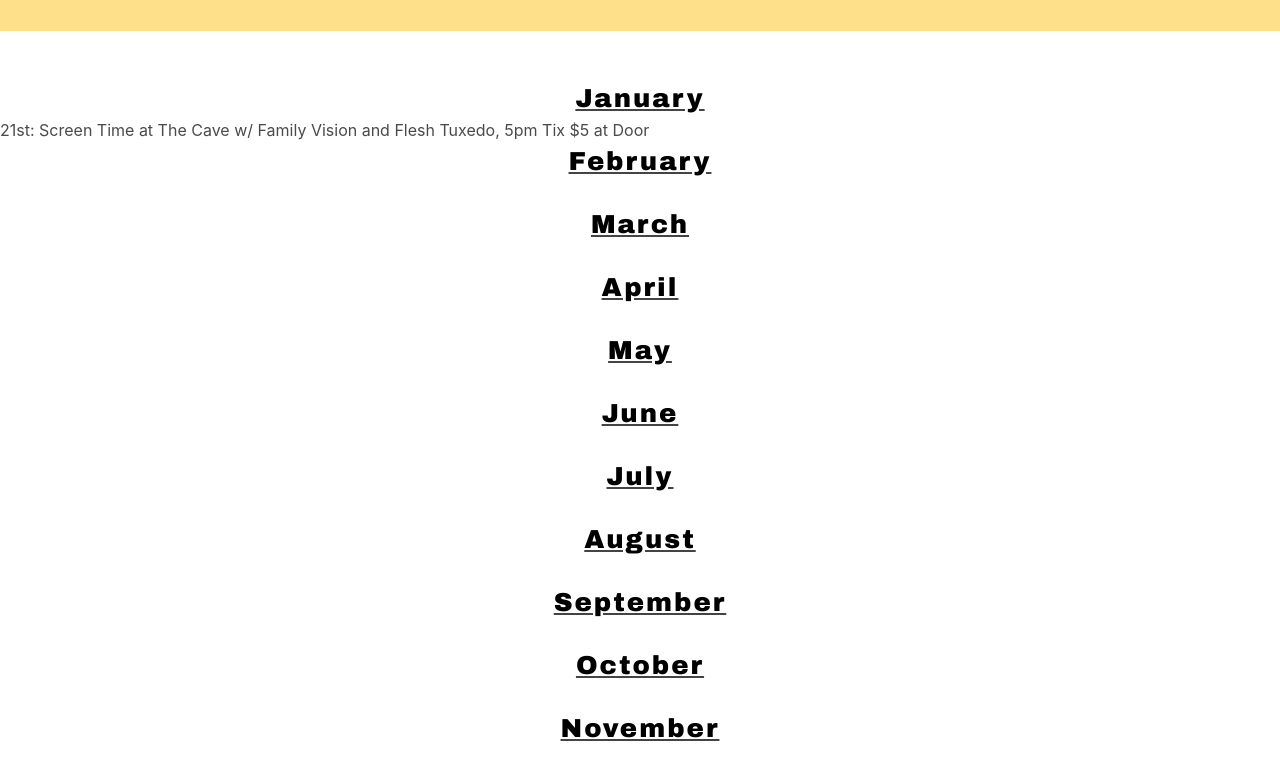
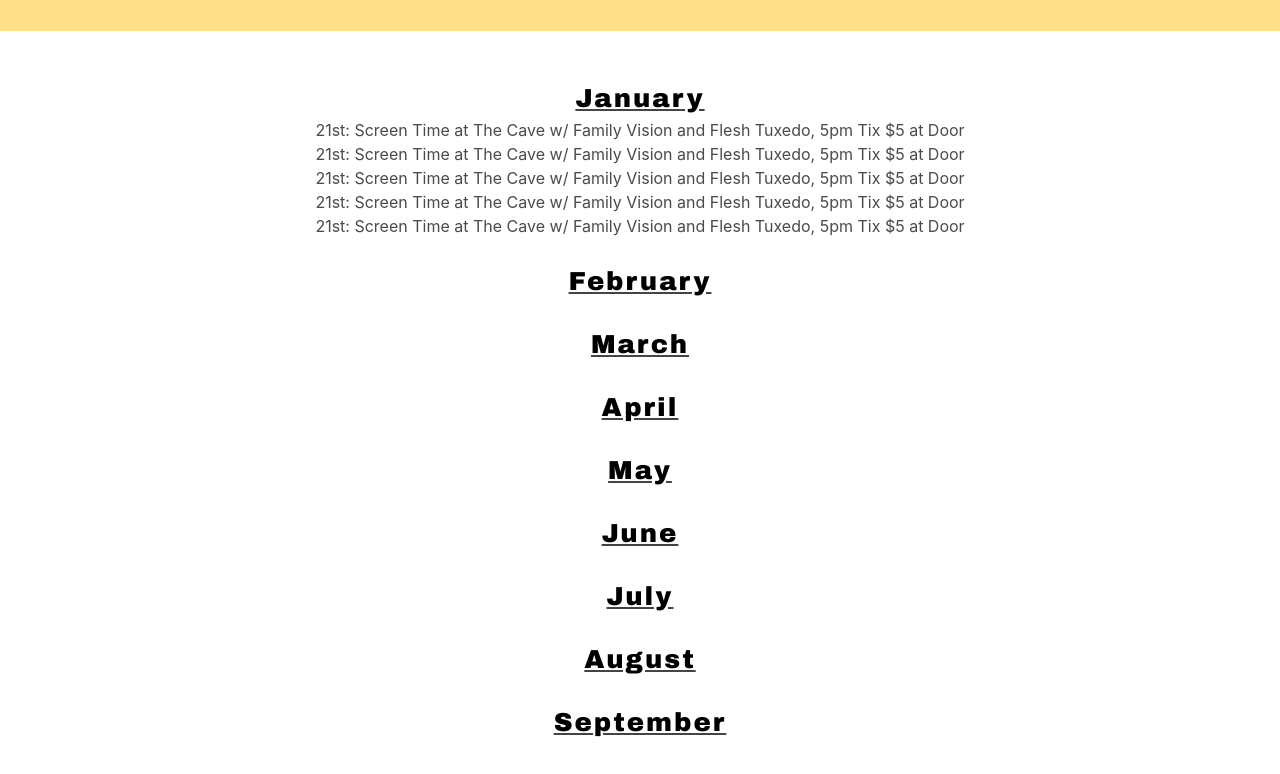
Before and after one commit to kakiryan/comp426FinalProject, a plain HTML site: page eventspage.html in a window 1280 px wide. Shown: the part 326-1100 px from the top of the page. Drawn offline with nearby package versions, Linux system fonts and the light colour scheme.

Commit message:
"Added events"

```diff
--- a/eventspage.html
+++ b/eventspage.html
@@ -18,7 +18,7 @@ text-transform: none;
 
 }
 
-p2{
+h2 {
 
     text-align: center;
 }
@@ -55,8 +55,11 @@ p2{
     </section>
     <br>    <br>
     <p>January</p>
-
-    <p2> 21st: Screen Time at The Cave w/ Family Vision and Flesh Tuxedo, 5pm Tix $5 at Door  </p2>
+    <h2> 21st: Screen Time at The Cave w/ Family Vision and Flesh Tuxedo, 5pm Tix $5 at Door  </h2>
+    <h2> 21st: Screen Time at The Cave w/ Family Vision and Flesh Tuxedo, 5pm Tix $5 at Door  </h2>
+    <h2> 21st: Screen Time at The Cave w/ Family Vision and Flesh Tuxedo, 5pm Tix $5 at Door  </h2>
+    <h2> 21st: Screen Time at The Cave w/ Family Vision and Flesh Tuxedo, 5pm Tix $5 at Door  </h2>
+    <h2> 21st: Screen Time at The Cave w/ Family Vision and Flesh Tuxedo, 5pm Tix $5 at Door  </h2>
     <br>
     <p>February</p>
     <br>
@@ -81,4 +84,5 @@ p2{
     <p>December</p>
 </body>
 
+
 </html>
```
